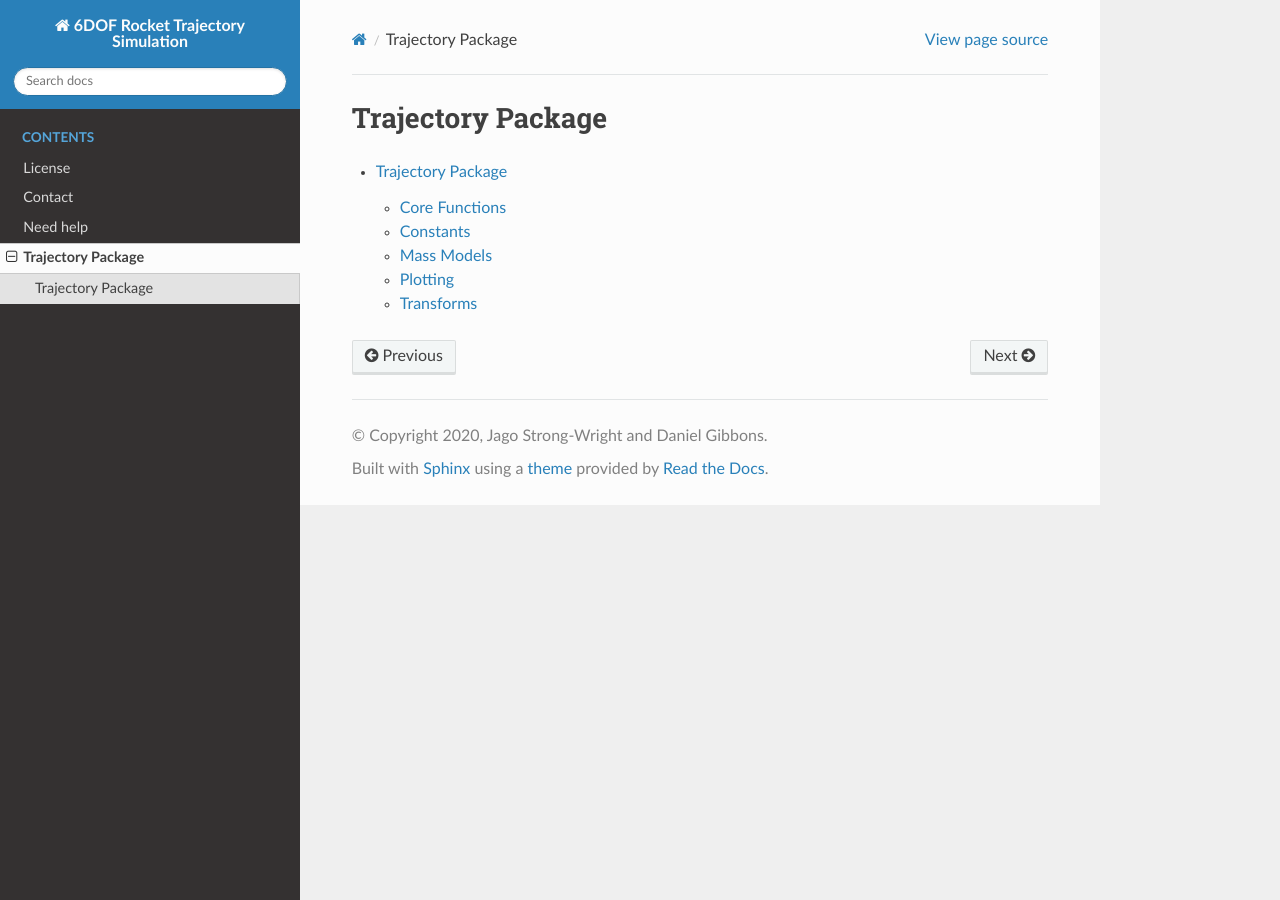
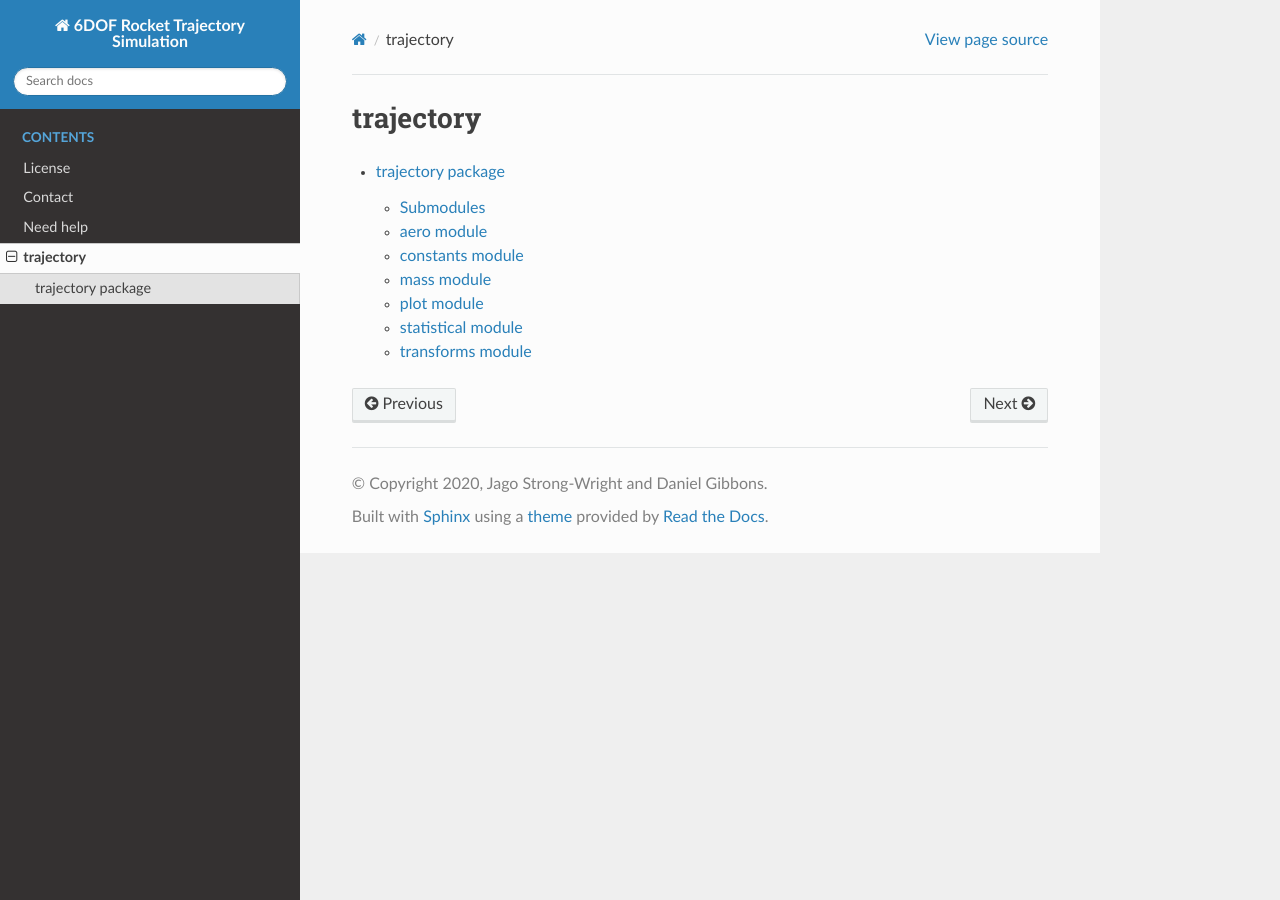
Before and after one commit to cuspaceflight/CamPyRoS, a Sphinx documentation site: the page built from docs/source/modules.rst, in a window 1280 px wide. Built offline with Sphinx 7.4.7 and the Read the Docs theme 2.0.0, drawn with Linux system fonts in a browser that asks for light colours.

Commit message:
Updated docs
Run python clean_up.py in docs to make it less ugly (changes trajectory.main.whatever to trajectory.whatever)

```diff
--- a/docs/source/modules.rst
+++ b/docs/source/modules.rst
@@ -1,5 +1,5 @@
-Trajectory Package
-==================
+trajectory
+==========
 
 .. toctree::
    :maxdepth: 4
--- a/docs/source/trajectory.rst
+++ b/docs/source/trajectory.rst
@@ -1,40 +1,56 @@
-Trajectory Package
+trajectory package
 ==================
-
-Core Functions
---------------
 
 .. automodule:: trajectory.main
    :members:
    :undoc-members:
    :show-inheritance:
 
-Constants
----------
+Submodules
+----------
 
-.. automodule:: Constants
+aero module
+----------------------
+
+.. automodule:: trajectory.aero
    :members:
    :undoc-members:
    :show-inheritance:
 
-Mass Models
------------
+constants module
+---------------------------
+
+.. automodule:: trajectory.constants
+   :members:
+   :undoc-members:
+   :show-inheritance:
+
+mass module
+----------------------
 
 .. automodule:: trajectory.mass
    :members:
    :undoc-members:
    :show-inheritance:
 
-Plotting
---------
+plot module
+----------------------
 
 .. automodule:: trajectory.plot
    :members:
    :undoc-members:
    :show-inheritance:
 
-Transforms
-----------
+statistical module
+-----------------------------
+
+.. automodule:: trajectory.statistical
+   :members:
+   :undoc-members:
+   :show-inheritance:
+
+transforms module
+----------------------------
 
 .. automodule:: trajectory.transforms
    :members:
```
Also changed, not shown: docs/clean_up.py (added, +16 -0 lines), 16 other files.
